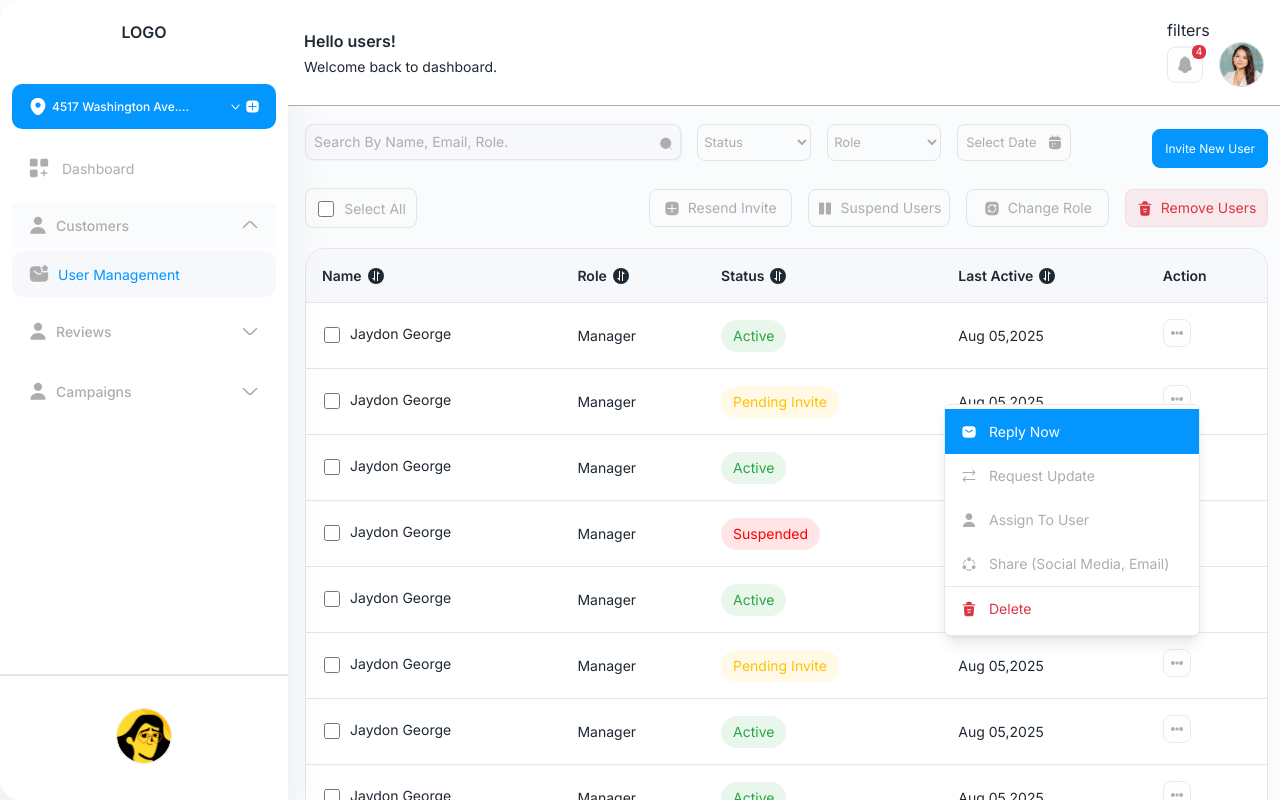
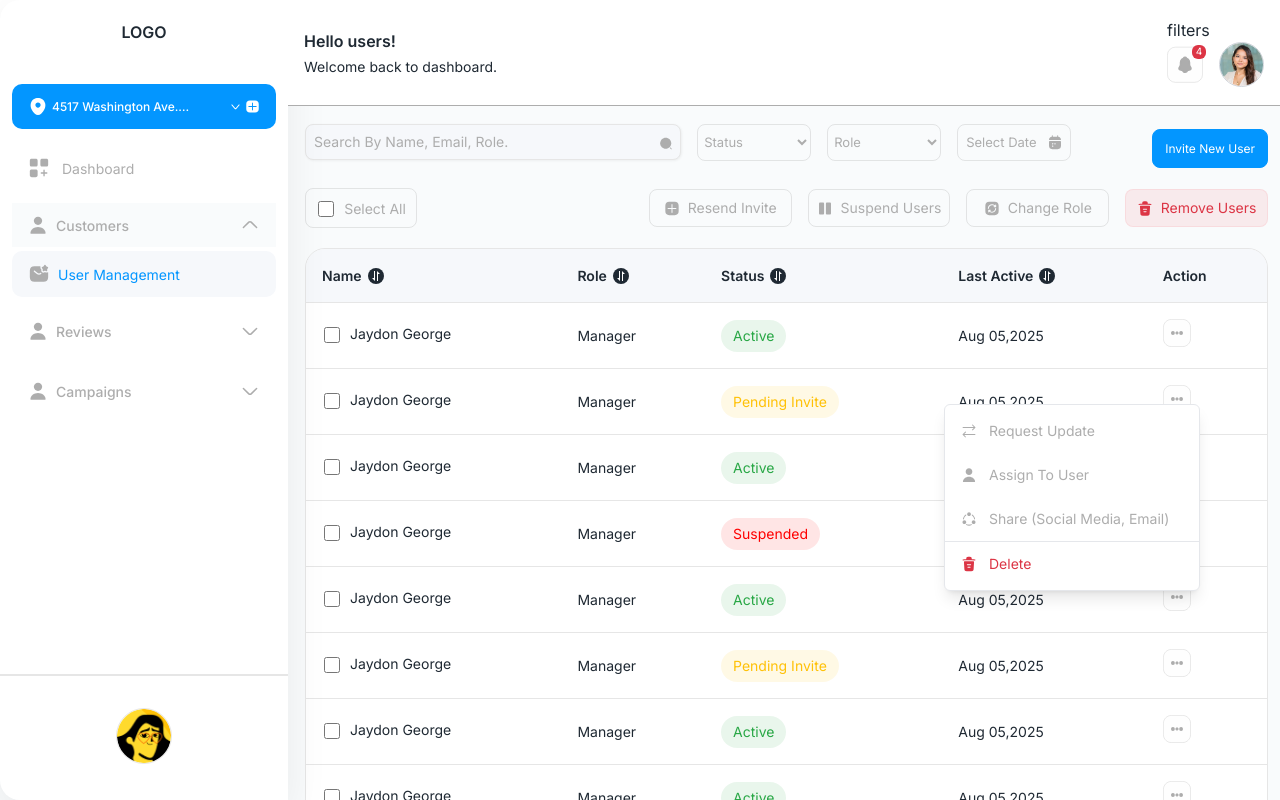
Before and after one commit to sumithub/rs-web-develop, a Next.js app: page /users in a window 1280 px wide. Both pictures are taken after a click on the button 1176 px from the left and 333 px from the top of the page. Shown: the top 800 px of the page. Built offline with nearby package versions, Linux system fonts and the light colour scheme.

Commit message:
Dropdown

```diff
--- a/src/components/DropDown.js
+++ b/src/components/DropDown.js
@@ -1,7 +1,7 @@
 import Image from 'next/image';
 import React, { useState, useRef, useEffect } from 'react';
 
-const Dropdown = () => {
+const Dropdown = ({ options = [] }) => {
     const [isOpen, setIsOpen] = useState(false);
     const dropdownRef = useRef(null);
 
@@ -37,14 +37,19 @@ const Dropdown = () => {
                 <div className="fixed z-50 right-20 top-1/2  mt-1 w-64 bg-white rounded-md shadow-lg border border-gray-200 ">
                     <ul className="py-1">
                         {/* Reply Now - with blue background */}
-                        <li>
+
+                        {options.map((e, i) => {
+                            if (typeof e === 'object')
+                                return <li key={i}>
                                     <button
                                         className="w-full text-left px-4 py-3 flex items-center text-white bg-primary cursor-pointer disabled:pointer-events-none"
                                         onClick={() => console.log('Reply Now clicked')}>
                                         <Image src="/images/sms.svg" alt='arrow' height={16} width={16} unoptimized={true} className='mr-3' />
-                                Reply Now
+                                        {e.label}
                                     </button>
                                 </li>
+
+                        })}
 
                         {/* Request Update */}
                         <li>
```
Lines whose indentation alone changed are shown as unchanged.
